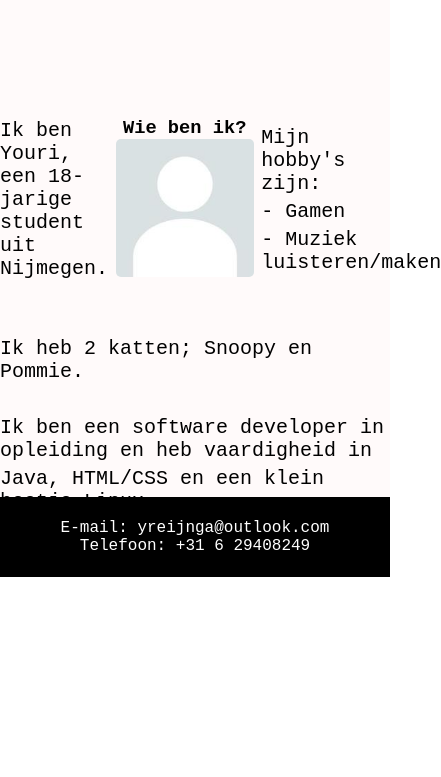
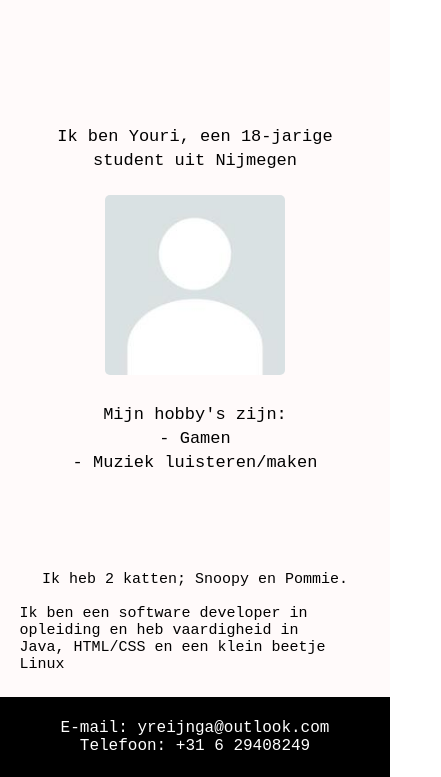
Before and after one commit to yreijinga/portfolio, a plain HTML site: page overmij.html in a window 390 px wide. Shown: the part 173-950 px from the top of the page, 441 px wide, since content can reach past the window. Before the commit the page ends 844 px from the top, so only its background shows below. Drawn offline with Linux system fonts and the light colour scheme; a web font is replaced by a local one.

Commit message:
overmij responsive gemaakt

```diff
--- a/css/main.css
+++ b/css/main.css
@@ -209,12 +209,22 @@ nav{
     display: flex;
     width: 33%;
     flex-direction: column;
+    align-items: center;
 }
 .ovr-info{
     color: black;
     font-weight: 200;
     font-size: 20px;
     padding-top: 5px;
+}
+.ovr-info-txt-under{
+    display: flex;
+    width: 66%;
+    flex-direction: column;
+    align-items: center;
+}
+.ovr-info-under{
+    font-size: 20px;
 }
 .ovr-info-img{
     display: flex;
--- a/css/responsive.css
+++ b/css/responsive.css
@@ -100,4 +100,29 @@
     width: 90%;
     border-radius: 5px;
   }
+
+  .ovr-info-box{
+    display: flex;
+    flex-direction: column;
+    margin-top: 100px;
+    margin-bottom: 100px;
+  }
+  .ovr-info-txt, .ovr-info-txt-under{
+    display: flex;
+    width: 90%;
+    align-items: center;
+    justify-content: center;
+  }
+  .ovr-info{
+    font-size: 17px;
+  }
+  .ovr-info-box-under{
+    display: flex;
+    width: 100%;
+    align-items: center;
+    justify-content: center;
+  }
+  .ovr-info-under{
+    font-size: 15px;
+  }
 }
--- a/overmij.html
+++ b/overmij.html
@@ -32,11 +32,11 @@
             <div class="ovr-info-box">
                 <div class="ovr-info-txt">
                     <p class="ovr-info">
-                        Ik ben Youri, een 18-jarige student uit Nijmegen.</p>
-
+                        Ik ben Youri, een 18-jarige</p>
+                    <p class="ovr-info">
+                        student uit Nijmegen</p>
                 </div>
                 <div class="ovr-info-img">
-                    <h3>Wie ben ik?</h3>
                     <img id="ovr-img" src="images/blank_profile.jpg" alt="Blank Profile">
                 </div>
                 <div class="ovr-info-txt">
@@ -50,10 +50,12 @@
                 </div>
             </div>
             <div class="ovr-info-box-under">
-                <p class="ovr-info">Ik heb 2 katten; Snoopy en Pommie.</p>
-                <p class="ovr-info">&nbsp;</p>
-                <p class="ovr-info">Ik ben een software developer in opleiding en heb vaardigheid in</p>
-                <p class="ovr-info">Java, HTML/CSS en een klein beetje Linux</p>
+                <div class="ovr-info-txt-under">
+                    <p class="ovr-info-under">Ik heb 2 katten; Snoopy en Pommie.</p>
+                    <p class="ovr-info-under">&nbsp;</p>
+                    <p class="ovr-info-under">Ik ben een software developer in opleiding en heb vaardigheid in</p>
+                    <p class="ovr-info-under">Java, HTML/CSS en een klein beetje Linux</p>
+                </div>
             </div>
         </div>
     </main>
```
